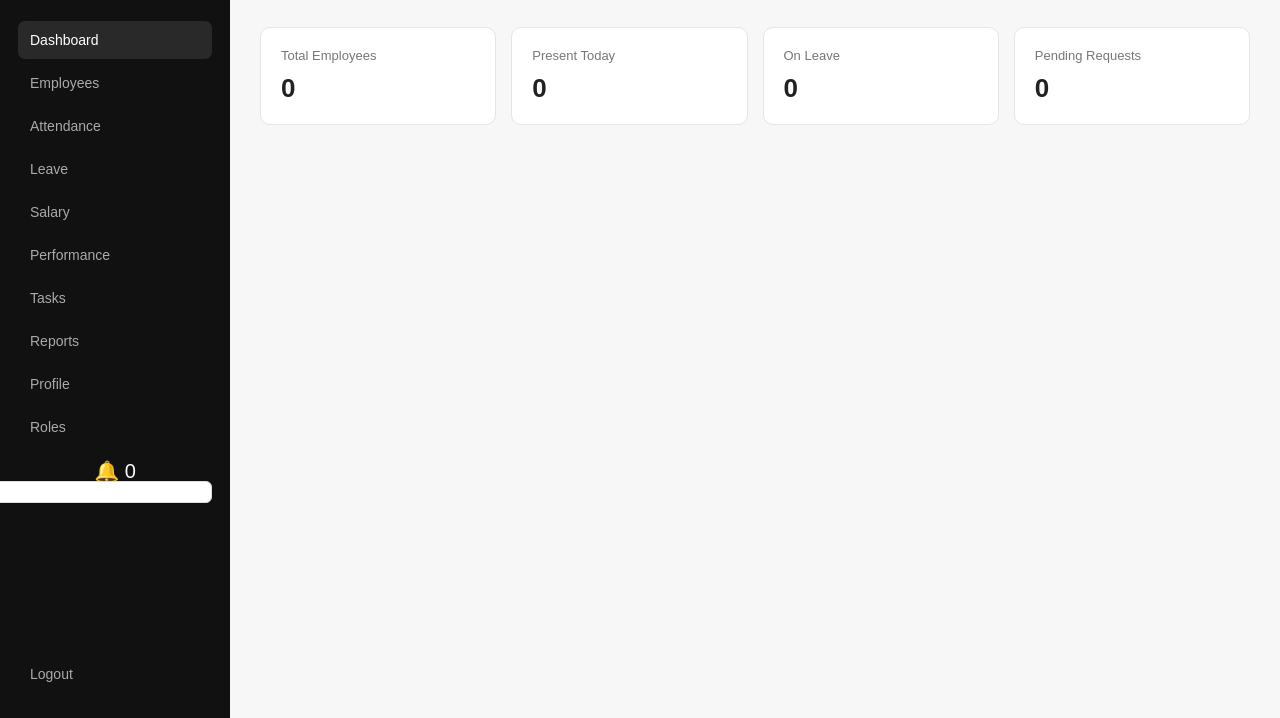
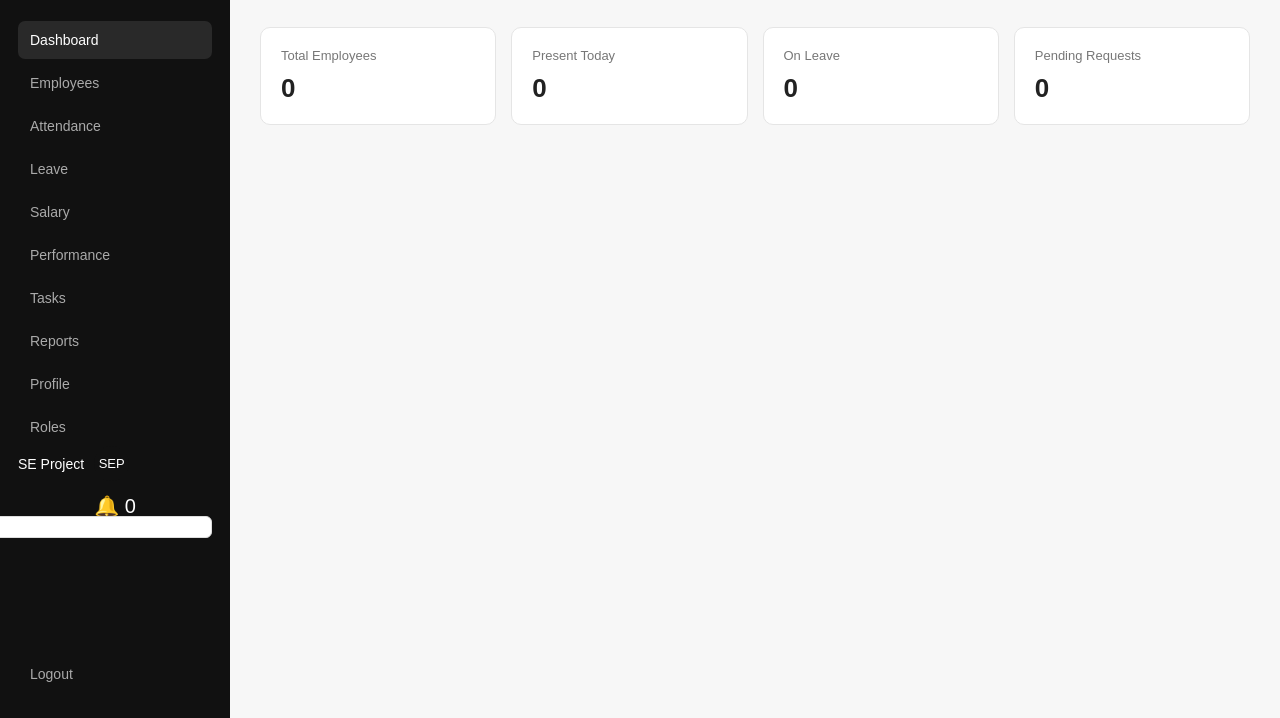
Before and after one commit to DeepKalbhor/Employee-Management-System, a website: page public/dashboard.html in a window 1280 px wide. Shown: the part 82-800 px from the top of the page. Drawn offline with Linux system fonts and the light colour scheme; no server answers.

Commit message:
Update dashboard.html

```diff
--- a/public/dashboard.html
+++ b/public/dashboard.html
@@ -48,6 +48,15 @@
             </a>
 
         </nav>
+        <div class="profile">
+
+                <span>SE Project</span>
+
+                <div class="avatar">
+                    SEP
+                </div>
+
+            </div>
 
 
         <!-- NOTIFICATION -->
```
